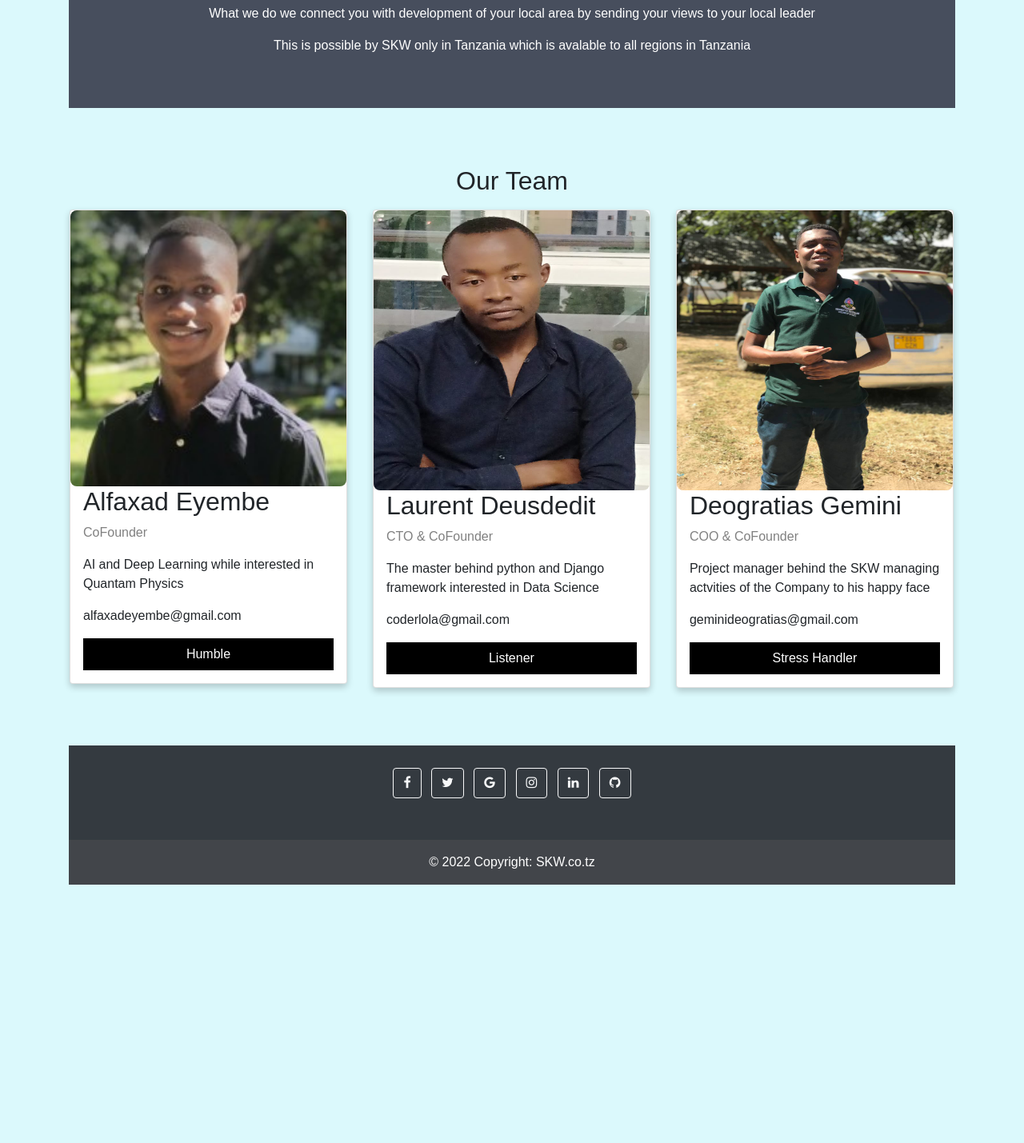
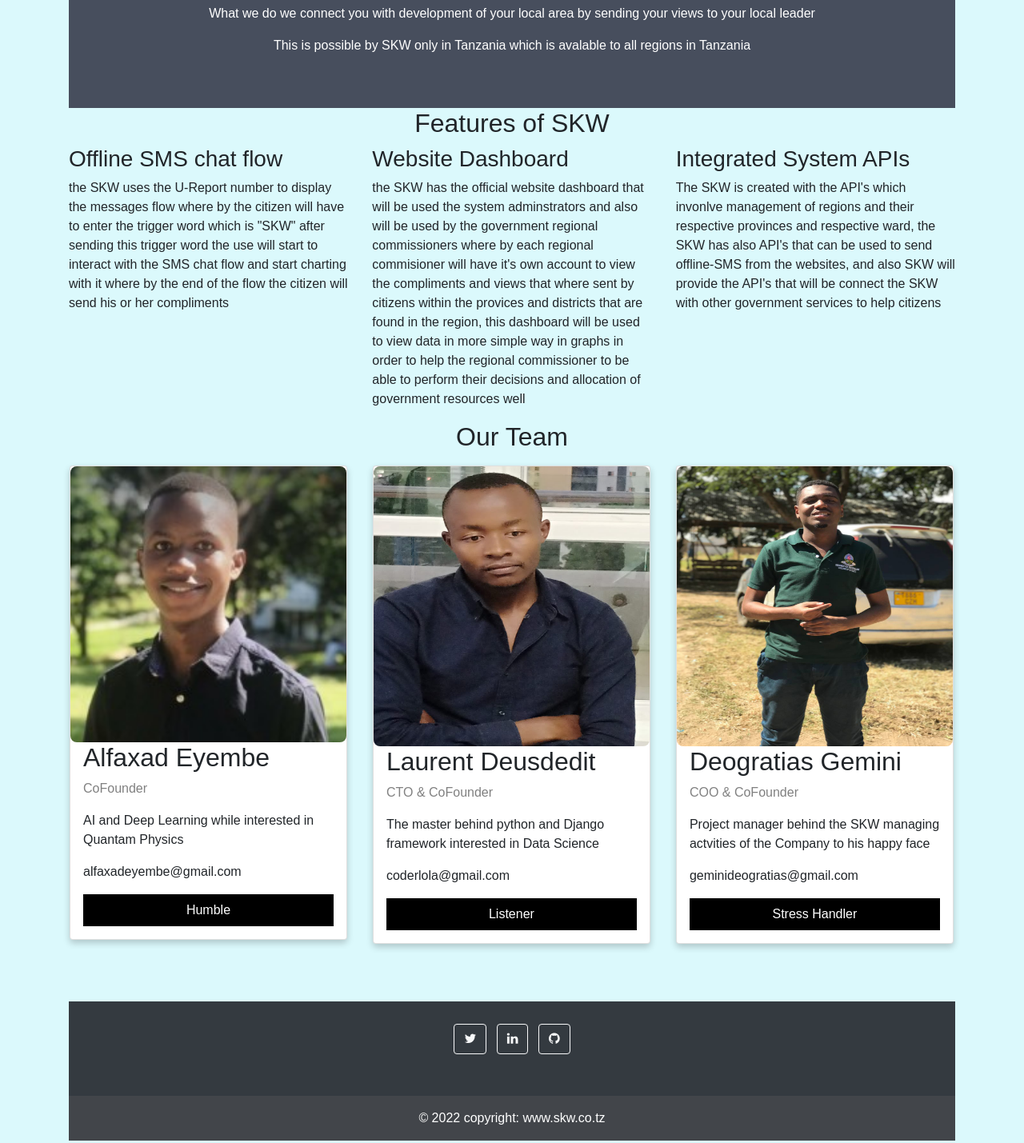
Before and after one commit to deogemini/skw, a plain HTML site: page index.html in a window 1280 px wide. Shown: the part 501-1930 px from the top of the page at 80% size. Before the commit the page ends 1655 px from the top, so only its background shows below. Drawn offline with nearby package versions, Linux system fonts and the light colour scheme.

Commit message:
addition of features section

```diff
--- a/index.html
+++ b/index.html
@@ -7,7 +7,8 @@
     <meta name="viewport" content="width=device-width, initial-scale=1, shrink-to-fit=no" />
 
     <!-- Bootstrap CSS -->
-    <link rel="stylesheet" href="https://maxcdn.bootstrapcdn.com/bootstrap/4.0.0/css/bootstrap.min.css" integrity="sha384-Gn5384xqQ1aoWXA+058RXPxPg6fy4IWvTNh0E263XmFcJlSAwiGgFAW/dAiS6JXm" crossorigin="anonymous" />
+    <link rel="stylesheet" href="https://maxcdn.bootstrapcdn.com/bootstrap/4.0.0/css/bootstrap.min.css"
+        integrity="sha384-Gn5384xqQ1aoWXA+058RXPxPg6fy4IWvTNh0E263XmFcJlSAwiGgFAW/dAiS6JXm" crossorigin="anonymous" />
     <link rel="stylesheet" href="https://cdnjs.cloudflare.com/ajax/libs/font-awesome/4.7.0/css/font-awesome.min.css">
 
     <link rel="stylesheet" href="style.css" />
@@ -19,24 +20,26 @@
     <div class="container" id="navbar">
         <nav class="navbar navbar-expand-lg navbar-light ">
             <a class="navbar-brand " href="index.html ">Sema na Kiongozi Wako (SKW)</a>
-            <button class="navbar-toggler " type="button " data-toggle="collapse " data-target="#navbarNav " aria-controls="navbarNav " aria-expanded="false " aria-label="Toggle navigation ">
+            <button class="navbar-toggler" type="button" data-toggle="collapse " data-target="#navbarNav "
+                aria-controls="navbarNav " aria-expanded="false" aria-label="Toggle navigation ">
                 <span class="navbar-toggler-icon "></span>
             </button>
-            <div class="collapse navbar-collapse d-flex justify-content-end " id="navbarNav ">
+            <div class="collapse navbar-collapse d-flex justify-content-end " id="navbarNav">
                 <ul class="navbar-nav ">
                     <li class="nav-item active ">
-                        <a class="nav-link " href="# ">Home <span class="sr-only ">(current)</span></a>
+                        <a class="nav-link " href="#index">Home <span class="sr-only ">(current)</span></a>
                     </li>
                     <li class="nav-item ">
-                        <a class="nav-link " href="# ">About</a>
+                        <a class="nav-link " href="#about">About</a>
                     </li>
                     <li class="nav-item ">
-                        <a class="nav-link " href="# ">Features</a>
+                        <a class="nav-link " href="#features">Features</a>
                     </li>
                     <li class="nav-item dropdown">
-                        <a class="nav-link dropdown-toggle" href="#" id="navbarDropdown" role="button" data-toggle="dropdown" aria-haspopup="true" aria-expanded="false">
+                        <a class="nav-link dropdown-toggle" href="#" id="navbarDropdown" role="button"
+                            data-toggle="dropdown" aria-haspopup="true" aria-expanded="false">
 
-  Language                      </a>
+                            Language </a>
                         <div class="dropdown-menu" aria-labelledby="navbarDropdown">
                             <a class="dropdown-item" href="#">Swahili</a>
                             <a class="dropdown-item" href="#">English</a>
@@ -53,21 +56,50 @@
         <div class="jumbotron ">
             <div class="container ">
                 <h1 class="display-4 ">Sema na Kiongozi Wako</h1>
-                    <p class="lead ">A platfrom to meet your regional commisioner leader directly without being noticed via sending offline sms and free in U-Report number 15070</p>
+                <p class="lead ">A platfrom to meet your regional commisioner leader directly without being noticed via
+                    sending offline sms and free in U-Report number 15070</p>
             </div>
         </div>
 
     </div>
 
     <div class="container">
-            <div class="about-section">
+        <div class="about-section" id="about">
             <h1>About Us SKW</h1>
-                <p>What we do we connect you with development of your local area by sending your views to your local leader</p>
+            <p>What we do we connect you with development of your local area by sending your views to your local leader
+            </p>
             <p>This is possible by SKW only in Tanzania which is avalable to all regions in Tanzania</p>
         </div>
-            <br>
-            <br>
-            <br>
+
+    </div>
+
+
+    <section class="features-section" id="features">
+        <div class="container">
+            <h2 style="text-align:center">Features of SKW</h2>
+            <div class="row">
+                <div class="col-md-4">
+                    <h3>Offline SMS chat flow</h3>
+                    <p>the SKW uses the U-Report number to display the messages flow where by the citizen will have to enter the trigger word which is "SKW" after sending this trigger word the use will start to interact with the SMS chat flow and start charting with it where by the end of the flow the citizen will send his or her compliments </p>
+                </div>
+                <div class="col-md-4">
+                    <h3>Website Dashboard </h3>
+                    <p>the SKW has the official website dashboard that will be used the system adminstrators and also will be used by the government regional commissioners where by each regional commisioner will have it's own account to view the compliments and views that where sent by citizens within the provices and districts that are found in the region, this dashboard will be used to view data in more simple way in graphs in order to help the regional commissioner to be able to perform their decisions and allocation of government resources well</p>
+                </div>
+                <div class="col-md-4">
+                    <h3>Integrated System APIs</h3>
+                    <p>The SKW is created with the API's which invonlve management of regions and their respective provinces and respective ward, the SKW has also API's that can be used to send offline-SMS from the websites,  and also SKW will provide the API's that will be connect the SKW with other government services to help citizens</p>
+                </div>
+            </div>
+        </div>
+
+    </section>
+
+
+
+
+
+    <div class="container">
         <h2 style="text-align:center">Our Team</h2>
         <div class="row">
             <div class="column">
@@ -109,7 +141,10 @@
                 </div>
             </div>
         </div>
+
     </div>
+
+
 
 
     <!-- Remove the container if you want to extend the Footer to full width. -->
@@ -120,28 +155,19 @@
             <div class="container p-4 pb-0">
                 <!-- Section: Social media -->
                 <section class="mb-4">
-                        <!-- Facebook -->
-                        <a class="btn btn-outline-light btn-floating m-1" href="#!" role="button"><i class="fa fa-facebook"></i
-      ></a>
 
                     <!-- Twitter -->
-                        <a class="btn btn-outline-light btn-floating m-1" href="#!" role="button"><i class="fa fa-twitter"></i
-      ></a>
+                    <a class="btn btn-outline-light btn-floating m-1" href="#!" role="button"><i
+                            class="fa fa-twitter"></i></a>
 
-                        <!-- Google -->
-                        <a class="btn btn-outline-light btn-floating m-1" href="#!" role="button"><i class="fa fa-google"></i
-      ></a>
-
-                        <!-- Instagram -->
-                        <a class="btn btn-outline-light btn-floating m-1" href="#!" role="button"><i class="fa fa-instagram"></i
-      ></a>
 
                     <!-- Linkedin -->
-                        <a class="btn btn-outline-light btn-floating m-1" href="#!" role="button"><i class="fa fa-linkedin"></i
-      ></a>
+                    <a class="btn btn-outline-light btn-floating m-1" href="#!" role="button"><i
+                            class="fa fa-linkedin"></i></a>
 
                     <!-- Github -->
-                        <a class="btn btn-outline-light btn-floating m-1" href="#!" role="button"><i class="fa fa-github"></i></a>
+                    <a class="btn btn-outline-light btn-floating m-1" href="#!" role="button"><i
+                            class="fa fa-github"></i></a>
                 </section>
                 <!-- Section: Social media -->
             </div>
@@ -149,8 +175,8 @@
 
             <!-- Copyright -->
             <div class="text-center p-3" style="background-color: rgba(122, 118, 118, 0.2);">
-                    © 2022 Copyright:
-                    <a class="text-white" href="http://45.56.115.113:8001/">SKW.co.tz</a>
+                &copy; 2022 copyright:
+                <a class="text-white" href="http://45.56.115.113:8001/">www.skw.co.tz</a>
             </div>
             <!-- Copyright -->
         </footer>
@@ -160,9 +186,15 @@
 
     <!-- Optional JavaScript -->
     <!-- jQuery first, then Popper.js, then Bootstrap JS -->
-        <script src="https://code.jquery.com/jquery-3.2.1.slim.min.js " integrity="sha384-KJ3o2DKtIkvYIK3UENzmM7KCkRr/rE9/Qpg6aAZGJwFDMVNA/GpGFF93hXpG5KkN " crossorigin="anonymous "></script>
-        <script src="https://cdnjs.cloudflare.com/ajax/libs/popper.js/1.12.9/umd/popper.min.js " integrity="sha384-ApNbgh9B+Y1QKtv3Rn7W3mgPxhU9K/ScQsAP7hUibX39j7fakFPskvXusvfa0b4Q " crossorigin="anonymous "></script>
-        <script src="https://maxcdn.bootstrapcdn.com/bootstrap/4.0.0/js/bootstrap.min.js " integrity="sha384-JZR6Spejh4U02d8jOt6vLEHfe/JQGiRRSQQxSfFWpi1MquVdAyjUar5+76PVCmYl " crossorigin="anonymous "></script>
+    <script src="https://code.jquery.com/jquery-3.2.1.slim.min.js "
+        integrity="sha384-KJ3o2DKtIkvYIK3UENzmM7KCkRr/rE9/Qpg6aAZGJwFDMVNA/GpGFF93hXpG5KkN "
+        crossorigin="anonymous "></script>
+    <script src="https://cdnjs.cloudflare.com/ajax/libs/popper.js/1.12.9/umd/popper.min.js "
+        integrity="sha384-ApNbgh9B+Y1QKtv3Rn7W3mgPxhU9K/ScQsAP7hUibX39j7fakFPskvXusvfa0b4Q "
+        crossorigin="anonymous "></script>
+    <script src="https://maxcdn.bootstrapcdn.com/bootstrap/4.0.0/js/bootstrap.min.js "
+        integrity="sha384-JZR6Spejh4U02d8jOt6vLEHfe/JQGiRRSQQxSfFWpi1MquVdAyjUar5+76PVCmYl "
+        crossorigin="anonymous "></script>
 
     <script>
         var slideIndex = 0;
```
Also changed, not shown: style.css (line endings or trailing spaces). Lines whose indentation alone changed are shown as unchanged.
